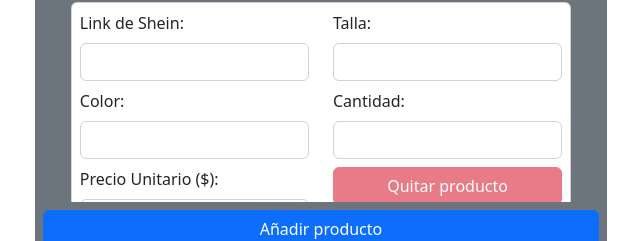
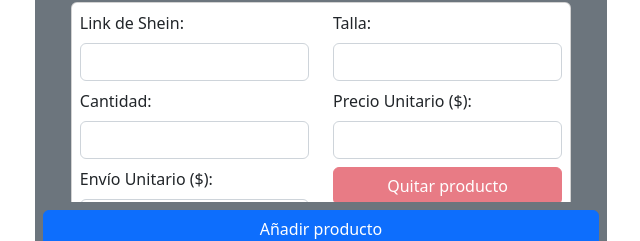
Before and after one commit to LeonLLB/vm-shein-comprobantes-frontend, a React (Vite) app: page /#/cargar in a window 1280 px wide. Shown: the part 395-636 px from the top of the page, without its empty margins (319-959 px from the left). Built offline with nearby package versions, Linux system fonts and the light colour scheme.

Commit message:
Cambio de color por envio

```diff
--- a/src/components/PedidoForm.tsx
+++ b/src/components/PedidoForm.tsx
@@ -22,9 +22,9 @@ const PedidoForm: FC<PedidoFormProps> = ({onSubmitFunc,formTitle,routeBtnMsg,rou
 	const defaultProductoForm = {
 		link:'',
 		talla:'',
-		color:'',
 		cantidad:'',
-		precioUnitario:''
+		precioUnitario:'',
+		envioUnitario:'',
 	}
 
 	const [clienteForm, setClienteForm] = useState((dataToPreload)?{...dataToPreload.cliente}:{
@@ -40,7 +40,7 @@ const PedidoForm: FC<PedidoFormProps> = ({onSubmitFunc,formTitle,routeBtnMsg,rou
 
 	const [productosForm, setProductosForm] = useState(
         (dataToPreload)
-        ? dataToPreload.productos.map(producto=>({...producto,cantidad:producto.cantidad.toString(),precioUnitario:producto.precioUnitario.toString()}))
+        ? dataToPreload.productos.map(producto=>({...producto,cantidad:producto.cantidad.toString(),precioUnitario:producto.precioUnitario.toString(),envioUnitario:producto.envioUnitario.toString()}))
         : [{...defaultProductoForm}]
     )
 
@@ -60,7 +60,7 @@ const PedidoForm: FC<PedidoFormProps> = ({onSubmitFunc,formTitle,routeBtnMsg,rou
 		setProductosForm(newProductosForm)
 	}
 
-	const onProductValueChange = (name:"link"|"talla"|"color"|"cantidad"|"precioUnitario",value:string,index:number) => {
+	const onProductValueChange = (name:"link"|"talla"|"envioUnitario"|"cantidad"|"precioUnitario",value:string,index:number) => {
 		const newProductoForm = [...productosForm]
 		newProductoForm[index][name] = value
 		setProductosForm([...newProductoForm])
@@ -82,7 +82,8 @@ const PedidoForm: FC<PedidoFormProps> = ({onSubmitFunc,formTitle,routeBtnMsg,rou
 			productos:productosForm.map(producto=>({
 				...producto,
 				cantidad:+producto.cantidad,
-				precioUnitario:+producto.precioUnitario
+				precioUnitario:+producto.precioUnitario,
+				envioUnitario:+producto.envioUnitario,
 			}))
 		})
 
@@ -119,15 +120,15 @@ const PedidoForm: FC<PedidoFormProps> = ({onSubmitFunc,formTitle,routeBtnMsg,rou
 							</div>
 							<div className="row">
 								<div className="col">
-									<FormInput label="Color" name={"color"+i} value={productosForm[i].color} onChange={(_,v)=>onProductValueChange("color",v,i)}/>
+									<FormInput label="Cantidad" type="number" name={"cantidad"+i} value={productosForm[i].cantidad} onChange={(_,v)=>onProductValueChange("cantidad",v,i)}/>
 								</div>
 								<div className="col">
-									<FormInput label="Cantidad" type="number" name={"cantidad"+i} value={productosForm[i].cantidad} onChange={(_,v)=>onProductValueChange("cantidad",v,i)}/>
+									<FormInput label="Precio Unitario ($)" name={"precioUnitario"+i} value={productosForm[i].precioUnitario} onChange={(_,v)=>onProductValueChange("precioUnitario",v,i)}/>
 								</div>
 							</div>
 							<div className="row">
 								<div className="col">
-									<FormInput label="Precio Unitario ($)" name={"precioUnitario"+i} value={productosForm[i].precioUnitario} onChange={(_,v)=>onProductValueChange("precioUnitario",v,i)}/>
+									<FormInput label="Envío Unitario ($)" type='number' name={"envioUnitario"+i} value={productosForm[i].envioUnitario} onChange={(_,v)=>onProductValueChange("envioUnitario",v,i)}/>
 								</div>
 								<div className="col">
 									<button type="button" disabled={isRemoveButtonDisabled} onClick={()=>removeProductoFromForm(i)} className="w-100 btn btn-danger">Quitar producto</button>
--- a/src/pages/Pedidos.tsx
+++ b/src/pages/Pedidos.tsx
@@ -104,7 +104,7 @@ const Pedidos = () => {
 												<ol className="space-y-2">
 													{pedido.productos.map(producto => (
 														<li key={pedido.cotizacion + producto.id}>
-															<a target="_blank" href={producto.link}>Producto en Shein: {producto.talla} {producto.color} {producto.cantidad} unidad(es) ${producto.precioUnitario}</a>
+															<a target="_blank" href={producto.link}>Producto en Shein: {producto.talla} {producto.cantidad} unidad(es) ${producto.precioUnitario}</a>
 														</li>
 													))}
 												</ol>
```
Also changed, not shown: src/interfaces/pedido.ts (+4 -4 lines).
